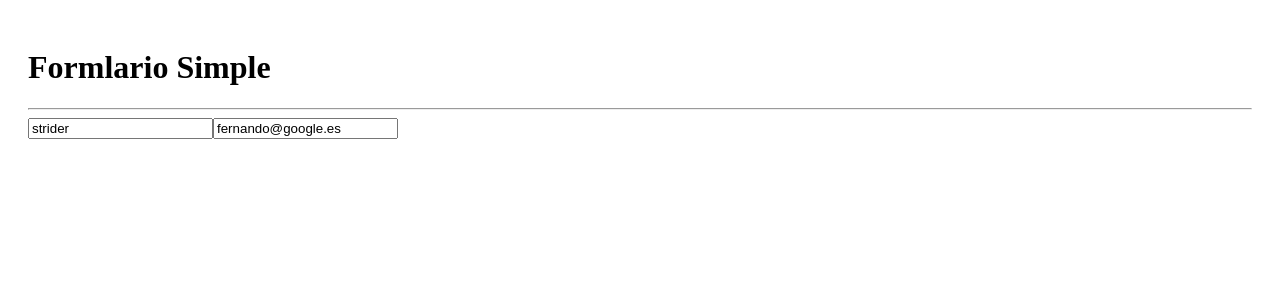
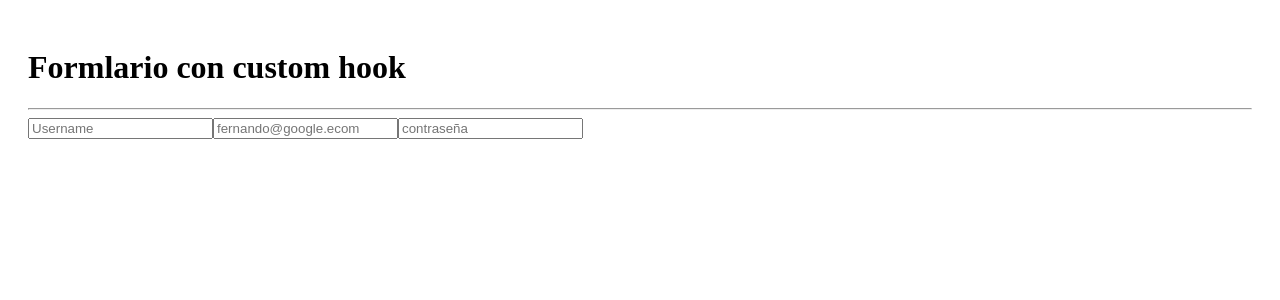
Before and after one commit to Dachi90/React-FernandoHerrera, a React (Vite) app in the folder 05-hook-app/: page / in a window 1280 px wide. Shown: the top 300 px of the page. Built offline with nearby package versions, Linux system fonts and the light colour scheme.

Commit message:
Video-124

```diff
--- /dev/null
+++ b/05-hook-app/src/02-useEffect/FormWithCustomHook.jsx
@@ -0,0 +1,20 @@
+import { useEffect } from 'react';
+import { useForm } from '../hooks/useForm';
+
+export const FormWithCustomHook = () => {
+	const { formState, onInputChange, username, email, password } = useForm({
+		username: '',
+		email: '',
+		password: '',
+	});
+
+	return (
+		<>
+			<h1>Formlario con custom hook</h1>
+			<hr />
+			<input type='text' className='form-control' placeholder='Username' name='username' value={username} onChange={onInputChange} />
+			<input type='email' className='form-control mt-2' placeholder='fernando@google.ecom' name='email' value={email} onChange={onInputChange} />
+			<input type='password' className='form-control mt-2' placeholder='contraseña' name='password' value={password} onChange={onInputChange} />
+		</>
+	);
+};
--- /dev/null
+++ b/05-hook-app/src/hooks/useForm.js
@@ -0,0 +1,19 @@
+import { useState } from 'react';
+
+export const useForm = (initialForm = {}) => {
+	const [formState, setFormState] = useState(initialForm);
+
+	const onInputChange = ({ target }) => {
+		const { name, value } = target;
+		setFormState({
+			...formState,
+			[name]: value,
+		});
+	};
+
+	return {
+		...formState,
+		formState,
+		onInputChange,
+	};
+};
--- a/05-hook-app/src/main.jsx
+++ b/05-hook-app/src/main.jsx
@@ -5,10 +5,11 @@
 //import { HooksApp } from './HooksApp';
 //import { CounterApp } from './01-useState/CounterApp';
 //import { CounterWithCustomHook } from './01-useState/CounterWithCustomHook';
-import { SimpleForm } from './02-useEffect/SimpleForm';
+//import { SimpleForm } from './02-useEffect/SimpleForm';
+import { FormWithCustomHook } from './02-useEffect/FormWithCustomHook';
 
 ReactDOM.createRoot(document.getElementById('root')).render(
 	// <React.StrictMode>
-	<SimpleForm />
+	<FormWithCustomHook />
 	// </React.StrictMode>
 );
```
